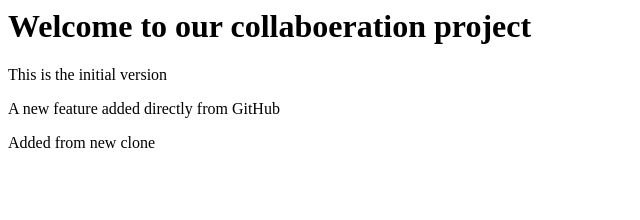
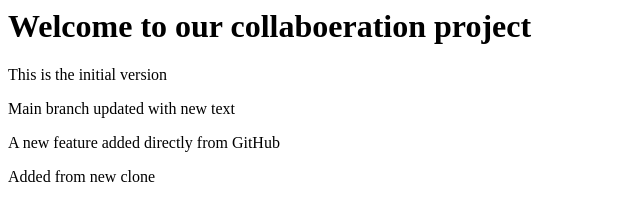
Before and after one commit to dgruploads01/collaboration_project, a plain HTML site: page index.html in a window 1280 px wide. Shown: the whole page, without its empty margins (0-640 px from the left). Drawn offline with Linux system fonts and the light colour scheme.

Commit message:
refactor: main branch updated introducting paragraph

```diff
--- a/index.html
+++ b/index.html
@@ -1,4 +1,5 @@
 <h1>Welcome to our collaboeration project</h1>
 <p>This is the initial version</p>
+<p>Main branch updated with new text</p>
 <p>A new feature added directly from GitHub</p>
 <footer>Added from new clone</footer>
```
